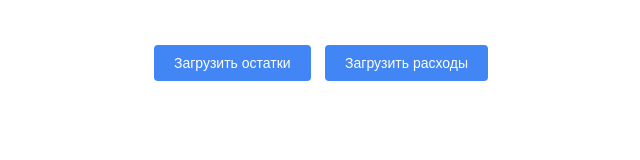
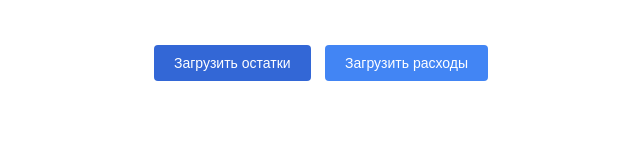
Before and after one commit to MisterKIS/1C8, a plain HTML site: page index.html in a window 1280 px wide. In both pictures the pointer is over the button "Загрузить остатки". Shown: the whole page, without its empty margins (319-959 px from the left). Drawn offline with Linux system fonts and the light colour scheme.

Commit message:
Update index.html

```diff
--- a/index.html
+++ b/index.html
@@ -25,6 +25,13 @@
     cursor: pointer;       /* Изменить курсор на "руку" при наведении */
     font-size: 14px;       /* Размер шрифта */
     transition: background 0.3s; /* Плавное изменение фона за 0.3 секунды */
+}
+     button:hover {
+    background: #3367d6;   /* Более темный синий при наведении курсора */
+}
+
+button:active {
+    background: #2a56c6;   /* Еще более темный синий при нажатии */
 }
     </style>
 </head>
```
